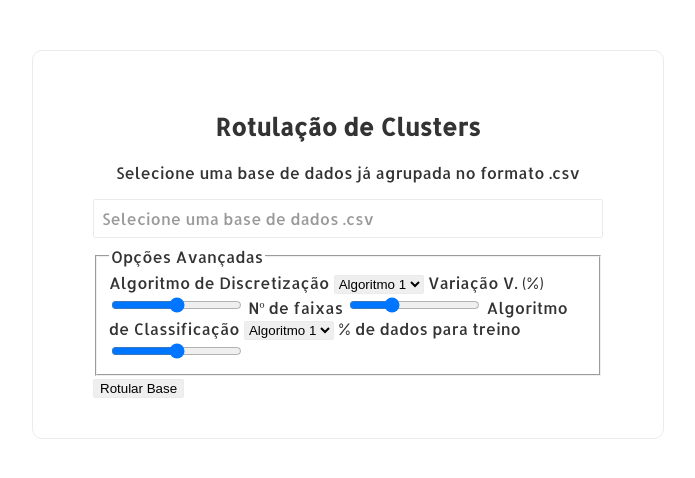
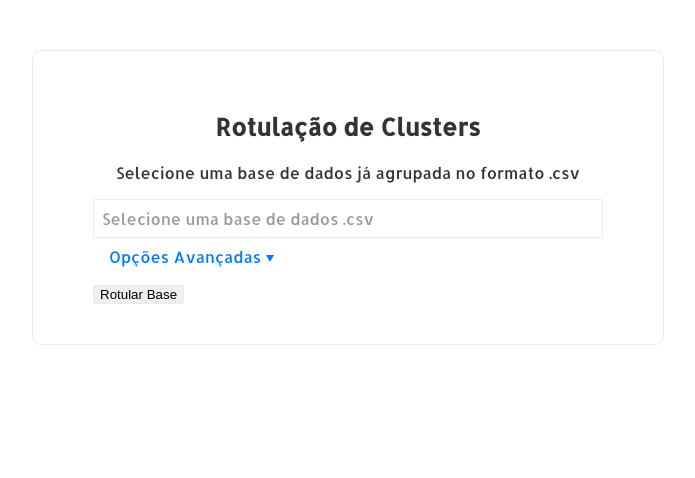
Before and after one commit to KaioDelmondes/lina-ic, a Flask app: page / in a window 1280 px wide. Shown: the top 478 px of the page, without its empty margins (292-987 px from the left). Run offline with Flask 2, Linux system fonts and the light colour scheme; style sheets or scripts are compiled from the project's sources.

Commit message:
Estilo para opções avançadas.

```diff
--- a/static/css/style.less
+++ b/static/css/style.less
@@ -70,3 +70,19 @@ span {
   .borda;
   .little-box;
 }
+
+fieldset {
+  border: none;
+}
+
+legend {
+  color: @nice-blue;
+}
+
+svg {
+  fill: @nice-blue;
+}
+
+#ocultos {
+  display: none;
+}
--- a/templates/index.html
+++ b/templates/index.html
@@ -30,7 +30,12 @@
         uma gama maior de testes.
       -->
       <fieldset>
-        <legend>Opções Avançadas</legend>
+        <legend>
+          Opções Avançadas
+          <svg height="10" width="10">
+            <polygon points="1,2 9,2 5,9" class="triangle" />
+          </svg>
+        </legend>
 
         <!--
           Estes campos estão ocultos por padrão.
```
